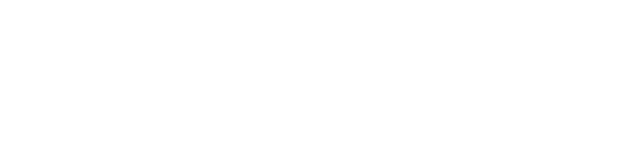
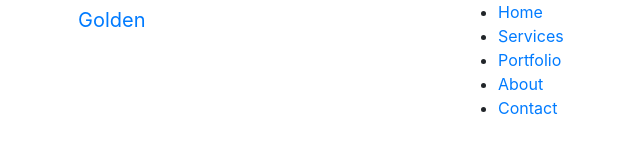
Before and after one commit to roytez/projekt-task, a website: page index.html in a window 1280 px wide. Shown: the whole page, without its empty margins (7-647 px from the left). Drawn offline with nearby package versions, Linux system fonts and the light colour scheme; files that its build step writes are made by us from their sources.

Commit message:
Add basic html code

```diff
--- a/index.html
+++ b/index.html
@@ -11,3 +11,25 @@
     <body>
     <script src="https://code.jquery.com/jquery-3.2.1.slim.min.js" integrity="sha384-KJ3o2DKtIkvYIK3UENzmM7KCkRr/rE9/Qpg6aAZGJwFDMVNA/GpGFF93hXpG5KkN" crossorigin="anonymous"></script>
     <script src="https://maxcdn.bootstrapcdn.com/bootstrap/4.0.0/js/bootstrap.min.js" integrity="sha384-JZR6Spejh4U02d8jOt6vLEHfe/JQGiRRSQQxSfFWpi1MquVdAyjUar5+76PVCmYl" crossorigin="anonymous"></script>
+
+
+        <nav class="navigation">
+            <div class="container">
+                <div class="row">
+                    <div class="col-4">
+                        <a class="navbar-brand" href="#">Golden</a>
+                    </div>
+                    <div class="col-8">
+                    <ul>
+                        <li class="f_menu"><a href="#">Home</a>
+                        <li class="f_menu"><a href="#">Services</a></li>
+                        <li class="f_menu"><a href="#">Portfolio</a></li>
+                        <li class="f_menu"><a href="#">About</a></li>
+                        <li class="f_menu"><a href="#">Contact</a></li>
+                    </ul>
+                </div>
+            </div>
+        </div>
+        </nav>
+
+    </body>
--- a/sass/style.scss
+++ b/sass/style.scss
@@ -665,3 +665,8 @@ html {
     margin-left: 91.666667%;
   }
 }
+
+.nav-link a {
+	justify-content: flex-end;
+	color: red;
+}
```
Also changed, not shown: css/style.css, 1 other file.
